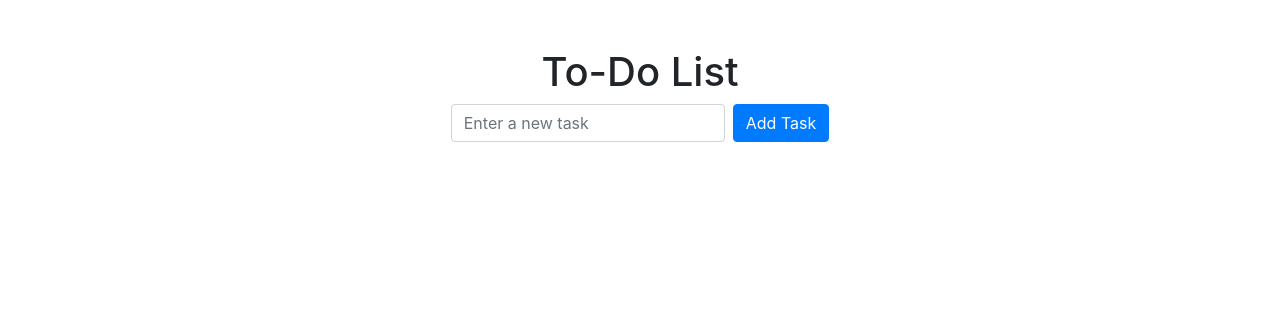
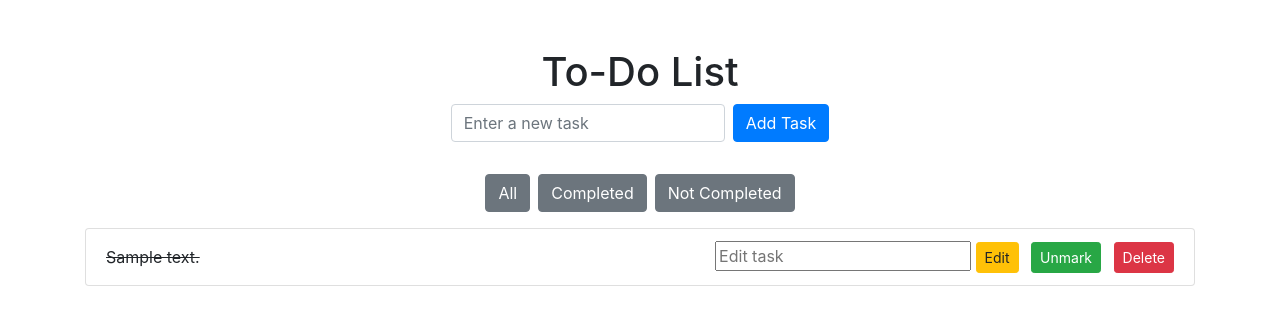
Before and after one commit to giu3337/pyTodoList, a Flask app: page / in a window 1280 px wide. Shown: the top 325 px of the page. Run offline with Flask 3, Linux system fonts and the light colour scheme; tables that the repository leaves empty hold one stand-in row (values such as "Sample post"); some libraries are stand-ins or nearby versions.

Commit message:
update ui

```diff
--- a/app.py
+++ b/app.py
@@ -1,26 +1,60 @@
 from flask import Flask, render_template, request, redirect, url_for
+from flask_sqlalchemy import SQLAlchemy
 
 app = Flask(__name__)
+app.config['SQLALCHEMY_DATABASE_URI'] = 'sqlite:///tasks.db'
+app.config['SQLALCHEMY_TRACK_MODIFICATIONS'] = False
+db = SQLAlchemy(app)
 
-# Initialize the task list
-tasks = []
+class Task(db.Model):
+    id = db.Column(db.Integer, primary_key=True)
+    content = db.Column(db.String(200), nullable=False)
+    completed = db.Column(db.Boolean, default=False)
 
 @app.route('/')
 def home():
-    return render_template('index.html', tasks=tasks)
+    filter_option = request.args.get('filter', 'all')
+    if filter_option == 'completed':
+        tasks = Task.query.filter_by(completed=True).all()
+    elif filter_option == 'not_completed':
+        tasks = Task.query.filter_by(completed=False).all()
+    else:
+        tasks = Task.query.all()
+    return render_template('index.html', tasks=tasks, filter_option=filter_option)
 
 @app.route('/add', methods=['POST'])
 def add_task():
-    task = request.form.get('task')
-    if task:
-        tasks.append(task)
+    task_content = request.form.get('task')
+    if task_content:
+        new_task = Task(content=task_content)
+        db.session.add(new_task)
+        db.session.commit()
     return redirect(url_for('home'))
 
-@app.route('/delete/<int:task_id>')
-def delete_task(task_id):
-    if 0 <= task_id < len(tasks):
-        tasks.pop(task_id)
+@app.route('/delete/<int:id>')
+def delete_task(id):
+    task = Task.query.get_or_404(id)
+    db.session.delete(task)
+    db.session.commit()
+    return redirect(url_for('home'))
+
+@app.route('/edit/<int:id>', methods=['POST'])
+def edit_task(id):
+    task = Task.query.get_or_404(id)
+    new_content = request.form.get('task')
+    if new_content:
+        task.content = new_content
+        db.session.commit()
+    return redirect(url_for('home'))
+
+@app.route('/toggle/<int:id>')
+def toggle_task(id):
+    task = Task.query.get_or_404(id)
+    task.completed = not task.completed
+    db.session.commit()
     return redirect(url_for('home'))
 
 if __name__ == "__main__":
+    with app.app_context():
+        db.create_all()
     app.run(debug=True, host='0.0.0.0', port=8000)
--- a/templates/index.html
+++ b/templates/index.html
@@ -4,30 +4,45 @@
     <meta charset="UTF-8">
     <meta name="viewport" content="width=device-width, initial-scale=1.0">
     <title>To-Do List</title>
-    <!-- Bootstrap CSS -->
     <link href="https://stackpath.bootstrapcdn.com/bootstrap/4.5.2/css/bootstrap.min.css" rel="stylesheet">
 </head>
 <body>
     <div class="container mt-5">
         <h1 class="text-center">To-Do List</h1>
-        <form action="/add" method="post" class="form-inline justify-content-center">
+        <form action="/add" method="post" class="form-inline justify-content-center mb-4">
             <div class="form-group mb-2">
                 <input type="text" class="form-control" name="task" placeholder="Enter a new task" required>
             </div>
             <button type="submit" class="btn btn-primary mb-2 ml-2">Add Task</button>
         </form>
-        <ul class="list-group mt-3">
+        <div class="d-flex justify-content-center mb-3">
+            <a href="/" class="btn btn-secondary mr-2">All</a>
+            <a href="/?filter=completed" class="btn btn-secondary mr-2">Completed</a>
+            <a href="/?filter=not_completed" class="btn btn-secondary">Not Completed</a>
+        </div>
+        <ul class="list-group">
             {% for task in tasks %}
                 <li class="list-group-item d-flex justify-content-between align-items-center">
-                    {{ task }}
-                    <a href="{{ url_for('delete_task', task_id=loop.index0) }}" class="btn btn-danger btn-sm">Delete</a>
+                    <span class="{{ 'completed' if task.completed else '' }}">{{ task.content }}</span>
+                    <div>
+                        <form action="/edit/{{ task.id }}" method="post" class="d-inline">
+                            <input type="text" name="task" placeholder="Edit task" required>
+                            <button type="submit" class="btn btn-warning btn-sm">Edit</button>
+                        </form>
+                        <a href="/toggle/{{ task.id }}" class="btn btn-success btn-sm ml-2">{{ 'Unmark' if task.completed else 'Complete' }}</a>
+                        <a href="/delete/{{ task.id }}" class="btn btn-danger btn-sm ml-2">Delete</a>
+                    </div>
                 </li>
             {% endfor %}
         </ul>
     </div>
-    <!-- Bootstrap JS and dependencies -->
     <script src="https://code.jquery.com/jquery-3.5.1.slim.min.js"></script>
     <script src="https://cdn.jsdelivr.net/npm/@popperjs/core@2.5.3/dist/umd/popper.min.js"></script>
     <script src="https://stackpath.bootstrapcdn.com/bootstrap/4.5.2/js/bootstrap.min.js"></script>
+    <style>
+        .completed {
+            text-decoration: line-through;
+        }
+    </style>
 </body>
 </html>
```
Also changed, not shown: instance/tasks.db (added).
